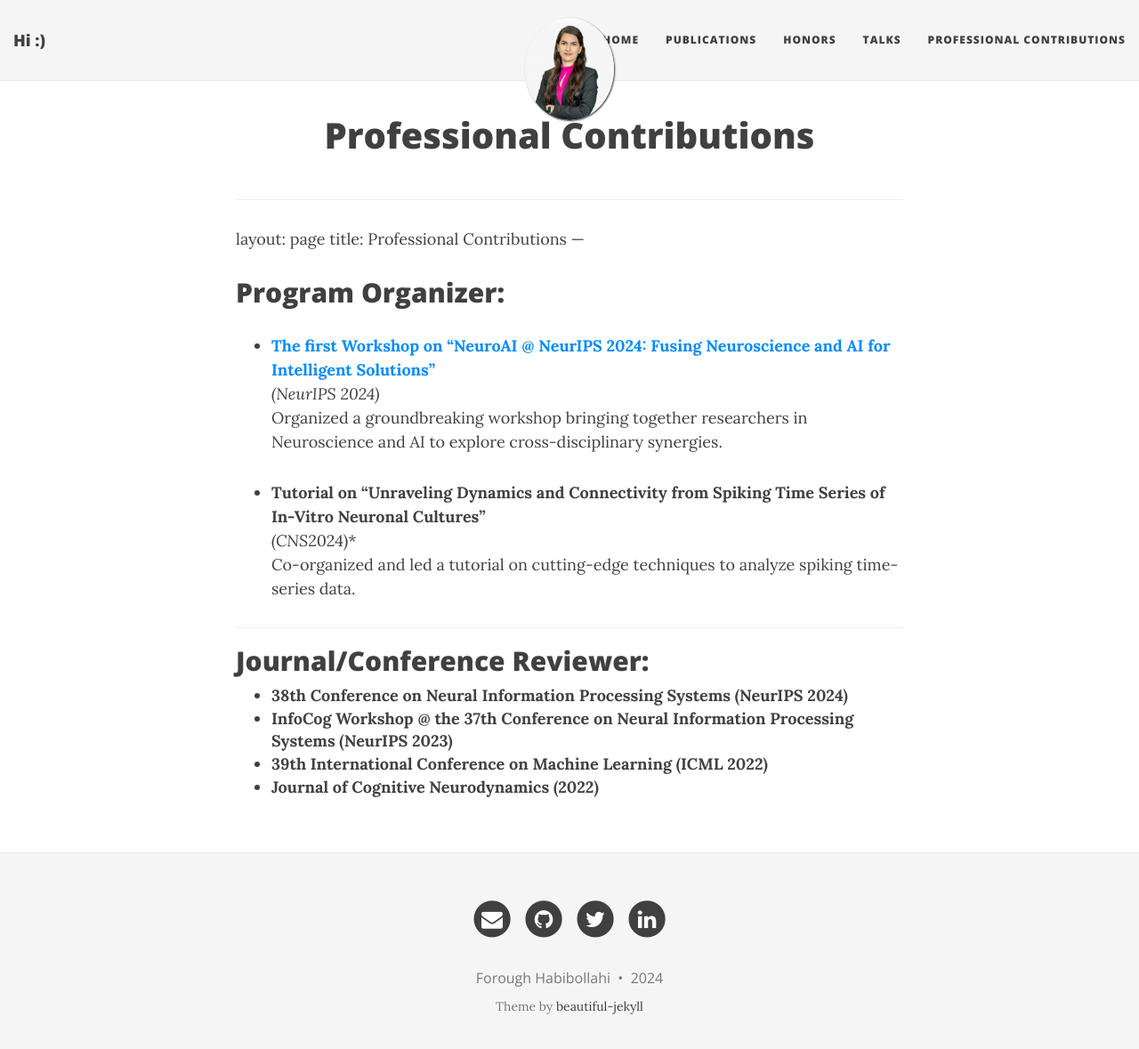
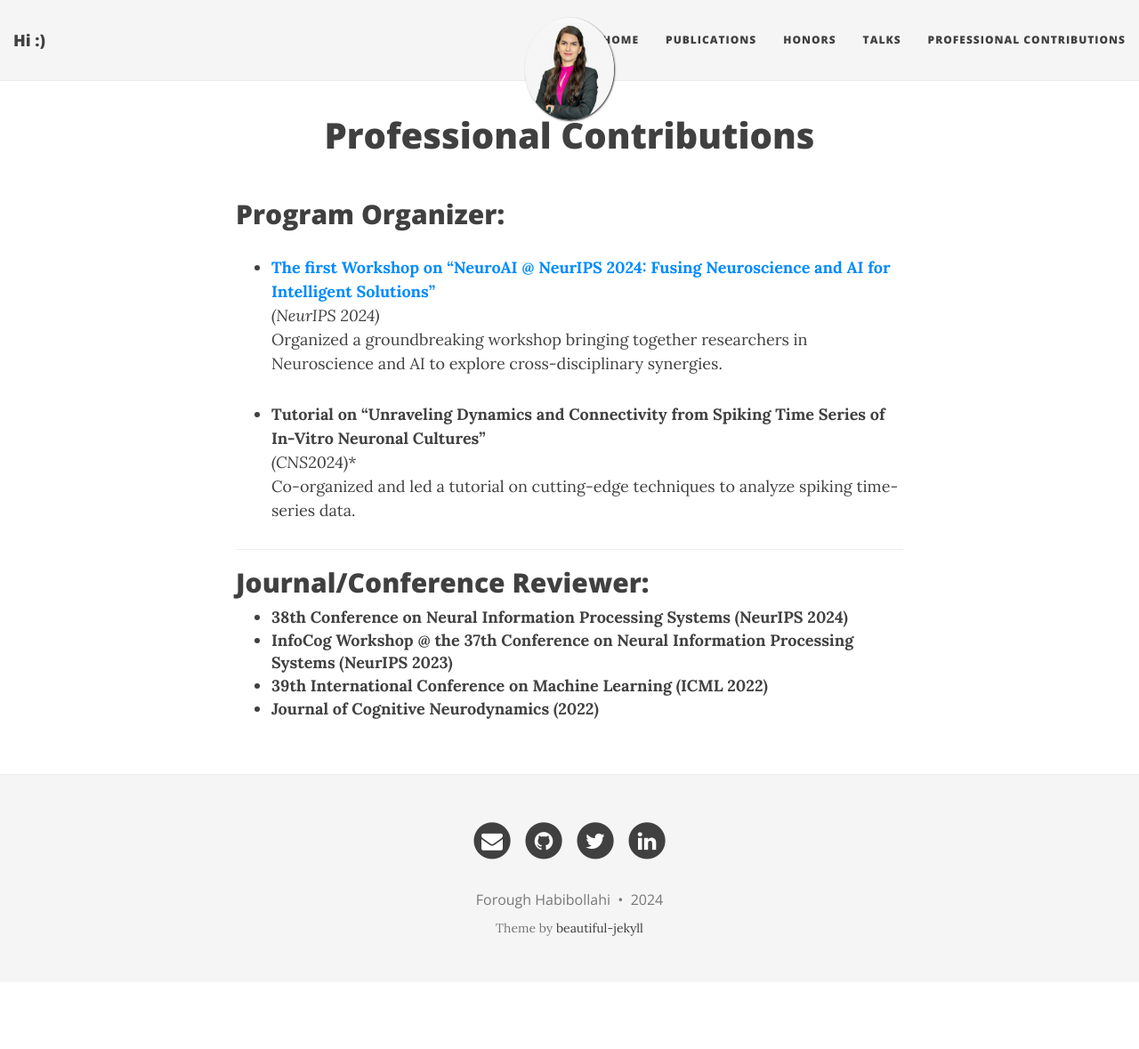
Before and after one commit to ForoughHa/ForoughHa.github.io, a Jekyll site: the page built from experiences.md, in a window 1280 px wide and 1192 px high. Shown: the top 1179 px of the window at 89% size. Built offline with Jekyll 4.4.1, drawn with Linux system fonts in a browser that asks for light colours; nearby versions of some CDN libraries.

Commit message:
Update experiences.md

```diff
--- a/experiences.md
+++ b/experiences.md
@@ -3,10 +3,6 @@ layout: page
 title: Professional Contributions
 ---
 
----
-layout: page
-title: Professional Contributions
----
 
 ## Program Organizer:
 - **[The first Workshop on “NeuroAI @ NeurIPS 2024: Fusing Neuroscience and AI for Intelligent Solutions”](https://neuroai-workshop.github.io/)**
```
